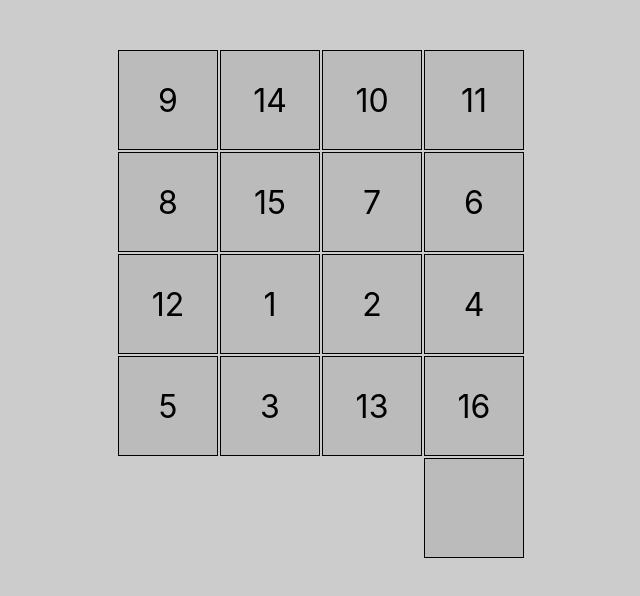
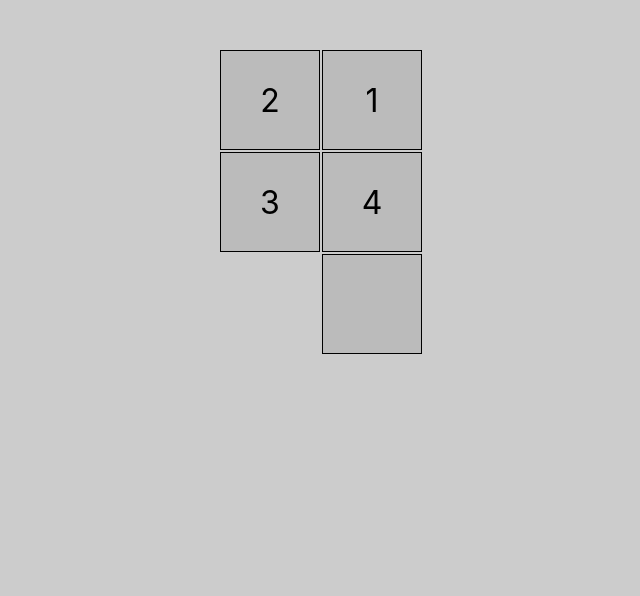
Before and after one commit to Atharva21/N-Puzzle, a React (Create React App) app: page / in a window 1280 px wide. Shown: the top 596 px of the page, without its empty margins (319-959 px from the left). Built offline with nearby package versions, Linux system fonts and the light colour scheme.

Commit message:
wrote win logic

```diff
--- a/src/components/App.jsx
+++ b/src/components/App.jsx
@@ -4,7 +4,7 @@ import Grid from "./Grid/Grid";
 function App() {
   return (
     <div className="container">
-      <Grid size="4" />
+      <Grid size="2" />
     </div>
   );
 }
--- a/src/components/Grid/Grid.jsx
+++ b/src/components/Grid/Grid.jsx
@@ -9,13 +9,20 @@ function Grid(props) {
     pressed: null
   });
 
+  let result = checkWin();
+  if (result) {
+    console.log("YOU WIN!!");
+  }
+
   function handleMousePressed(index) {
+    if (result) return;
     setState(prev => {
       return { ...prev, pressed: Number(index) };
     });
   }
 
   function handleMouseReleased(index) {
+    if (result) return;
     if (state.pressed == null) return;
     let p = state.pressed;
     let r = Number(index);
@@ -42,7 +49,25 @@ function Grid(props) {
     }
   }
 
-  //TODO add checkWin()
+  function checkWin() {
+    let arr = state.array.slice();
+    let horizontal = true;
+    for (let i = 0; i < gridLength - 1; i++) {
+      if (i + 1 !== arr[i]) {
+        horizontal = false;
+        break;
+      }
+    }
+    if (horizontal) return true;
+    for (let i = 0; i < Number(props.size); i++) {
+      let idx = i * Number(props.size);
+      for (let j = idx + 1; j < idx + Number(props.size); j++) {
+        let diff = arr[j] - arr[j - 1];
+        if (diff !== Number(props.size)) return false;
+      }
+    }
+    return true;
+  }
 
   function initialFill() {
     const arr = [];
```
